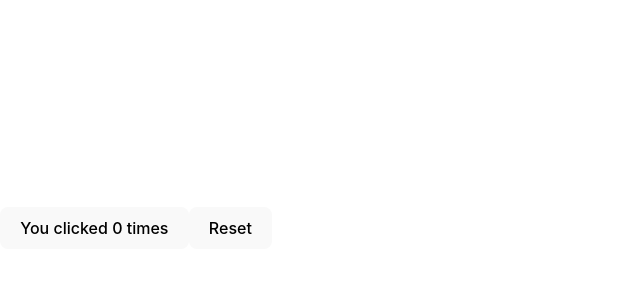
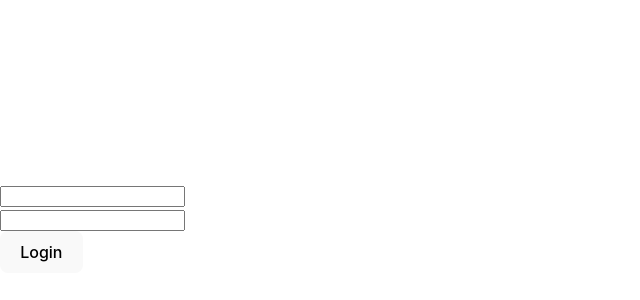
Before and after one commit to KristinaHranovska/test-app, a React (Vite) app: page / in a window 1280 px wide. Shown: the part 172-472 px from the top of the page, without its empty margins (0-640 px from the left). Built offline with nearby package versions, Linux system fonts and the light colour scheme.

Commit message:
lesson-3

```diff
--- a/src/components/App.jsx
+++ b/src/components/App.jsx
@@ -1,52 +1,110 @@
-import { useState, useEffect } from "react";
+// import LoginForm from "./Product";
+
+// const App = () => {
+//   const handleLogin = (userDate) => console.log(userDate);
+//   return <LoginForm onSubmit={handleLogin} />;
+// };
+
+// export default App;
+
+// import SearchBar from "./Product";
+
+// const App = () => {
+//   return <SearchBar />;
+// };
+
+// export default App;
+
+// import LangSwitcher from "./Product";
 // import { useState } from "react";
 
 // const App = () => {
-//   const [first, setFirst] = useState(0);
-//   const [second, setSecond] = useState(0);
-
-//   useEffect(() => {
-//     console.log("First updated: ", first);
-//   }, [first]);
-
-//   useEffect(() => {
-//     console.log("Second updated: ", second);
-//   }, [second]);
-
-//   useEffect(() => {
-//     const sum = first + second;
-//     console.log("First or second updated: ", sum);
-//   }, [first, second]);
-
+//   const [lang, setLang] = useState("uk");
 //   return (
 //     <>
-//       <button onClick={() => setFirst(first + 1)}>First: {first}</button>
-//       <button onClick={() => setSecond(second + 1)}>Second: {second}</button>
+//       <p>Selected language: {lang}</p>
+//       <LangSwitcher value={lang} onSelect={setLang} />
 //     </>
 //   );
 // };
 
+// export default App;
+
+// import { useState } from "react";
+// const App = () => {
+//   const [coffeeSize, setCoffeeSize] = useState("sm");
+//   const handleSizeChange = (evt) => {
+//     setCoffeeSize(evt.target.value);
+//   };
+//   return (
+//     <>
+//       <h1>Select coffee size</h1>
+//       <label>
+//         <input
+//           type="radio"
+//           name="coffeeSize"
+//           value="sm"
+//           checked={coffeeSize === "sm"}
+//           onChange={handleSizeChange}
+//         />
+//         Small
+//       </label>
+//       <label>
+//         <input
+//           type="radio"
+//           name="coffeeSize"
+//           value="md"
+//           checked={coffeeSize === "md"}
+//           onChange={handleSizeChange}
+//         />
+//         Meduim
+//       </label>
+//       <label>
+//         <input
+//           type="radio"
+//           name="coffeeSize"
+//           value="lg"
+//           checked={coffeeSize === "lg"}
+//           onChange={handleSizeChange}
+//         />
+//         Large
+//       </label>
+//       <p>What size coffee do you need? {coffeeSize}</p>
+//     </>
+//   );
+// };
+
+// export default App;
+
+// const App = () => {
+//   const [hasAccepted, setHasAccepted] = useState(false);
+
+//   const handleChange = (evt) => {
+//     setHasAccepted(evt.target.checked);
+//   };
+
+//   return (
+//     <div>
+//       <label>
+//         <input
+//           type="checkbox"
+//           name="terms"
+//           checked={hasAccepted}
+//           onChange={handleChange}
+//         />
+//         I accept terms and conditions
+//       </label>
+//       <button type="button" disabled={!hasAccepted}>
+//         Proceed
+//       </button>
+//     </div>
+//   );
+// };
+
+// export default App;
+import LoginForm from "./Product";
 const App = () => {
-  const [clicks, setClicks] = useState(() => {
-    const savedClicks = window.localStorage.getItem("saved-clicks");
-    if (savedClicks !== null) {
-      return Number(savedClicks);
-    }
-    return 0;
-  });
-
-  useEffect(() => {
-    window.localStorage.setItem("saved-clicks", clicks);
-  }, [clicks]);
-
-  return (
-    <div>
-      <button onClick={() => setClicks(clicks + 1)}>
-        You clicked {clicks} times
-      </button>
-      <button onClick={() => setClicks(0)}>Reset</button>
-    </div>
-  );
+  return <LoginForm />;
 };
 
 export default App;
--- a/src/components/Product.jsx
+++ b/src/components/Product.jsx
@@ -1,19 +1,154 @@
-import { useEffect } from "react";
+// const LoginForm = ({ onSubmit }) => {
+//   const handleSubmit = (evt) => {
+//     evt.preventDefault();
 
-const Modal = () => {
-  useEffect(() => {
-    // Зберігаємо ідентифікатор інтервалу в змінну
-    const intervalId = setInterval(() => {
-      console.log(`Interval - ${Date.now()}`);
-    }, 2000);
+import { useState } from "react";
 
-    return () => {
-      // Очищаємо інтервал за його ідентифікатором
-      clearInterval(intervalId);
-    };
-  }, []);
+//     const form = evt.target;
+//     const { login, password } = form.elements;
 
-  return <div>Modal</div>;
+//     // // посилання на dom елементи
+//     // console.log(login, password);
+//     // // значення полів
+//     // console.log(login.value, password.value);
+
+//     onSubmit({
+//       login: login.value,
+//       password: password.value,
+//     });
+
+//     form.reset();
+//   };
+//   return (
+//     <form onSubmit={handleSubmit}>
+//       <input type="text" name="login" />
+//       <br />
+//       <input type="password" name="password" />
+//       <br />
+//       <button type="submit">Log in</button>
+//     </form>
+//   );
+// };
+
+// export default LoginForm;
+
+// import { useId } from "react";
+
+// const LoginForm = () => {
+//   const loginId = useId();
+//   const passwordId = useId();
+
+//   return (
+//     <form>
+//       <label htmlFor={loginId}>login</label>
+//       <input type="text" name="login" id={loginId} />
+
+//       <label htmlFor={passwordId}>Password</label>
+//       <input type="text" name="password" id={passwordId} />
+
+//       <button type="submit">Login</button>
+//     </form>
+//   );
+// };
+
+// export default LoginForm;
+
+// import { useState } from "react";
+
+// const SearchBar = () => {
+//   const [inputValue, setInputValue] = useState("");
+//   const handelChage = (evt) => setInputValue(evt.target.value);
+
+//   return (
+//     <div>
+//       <input type="text" value={inputValue} onChange={handelChage} />
+//       <p>{inputValue}</p>
+//     </div>
+//   );
+// };
+
+// export default SearchBar;
+
+// import { useId } from "react";
+
+// const LangSwitcher = ({ value, onSelect }) => {
+//   const selectId = useId();
+//   // const [lang, setLang] = useState("uk");
+
+//   return (
+//     <div>
+//       <label htmlFor={selectId}>Choose language</label>
+//       <select
+//         id={selectId}
+//         value={value}
+//         onChange={(evt) => onSelect(evt.target.value)}
+//       >
+//         <option value="en">English</option>
+//         <option value="uk">Ukrainian</option>
+//         <option value="pl">Polish</option>
+//       </select>
+//     </div>
+//   );
+// };
+
+// export default LangSwitcher;
+
+const LoginForm = () => {
+  const [values, setValues] = useState({
+    login: "",
+    password: "",
+  });
+
+  // const handleLoginChange = (evt) => {
+  //   setValues({
+  //     ...values,
+  //     login: evt.target.value,
+  //   });
+  // };
+
+  // const handlePwdChange = (evt) => {
+  //   setValues({
+  //     ...values,
+  //     password: evt.target.value,
+  //   });
+  // };
+
+  const handleChange = (evt) => {
+    setValues({
+      ...values,
+      [evt.target.name]: evt.target.value,
+    });
+  };
+
+  const handleSumit = (evt) => {
+    evt.preventDefault();
+    console.log(values);
+
+    // Очищаємо форму
+    setValues({
+      login: "",
+      password: "",
+    });
+  };
+
+  return (
+    <form onSubmit={handleSumit}>
+      <input
+        type="text"
+        name="login"
+        value={values.login}
+        onChange={handleChange}
+      />
+      <br />
+      <input
+        type="password"
+        name="password"
+        value={values.password}
+        onChange={handleChange}
+      />
+      <br />
+      <button type="submit">Login</button>
+    </form>
+  );
 };
-
-export default Modal;
+export default LoginForm;
```
